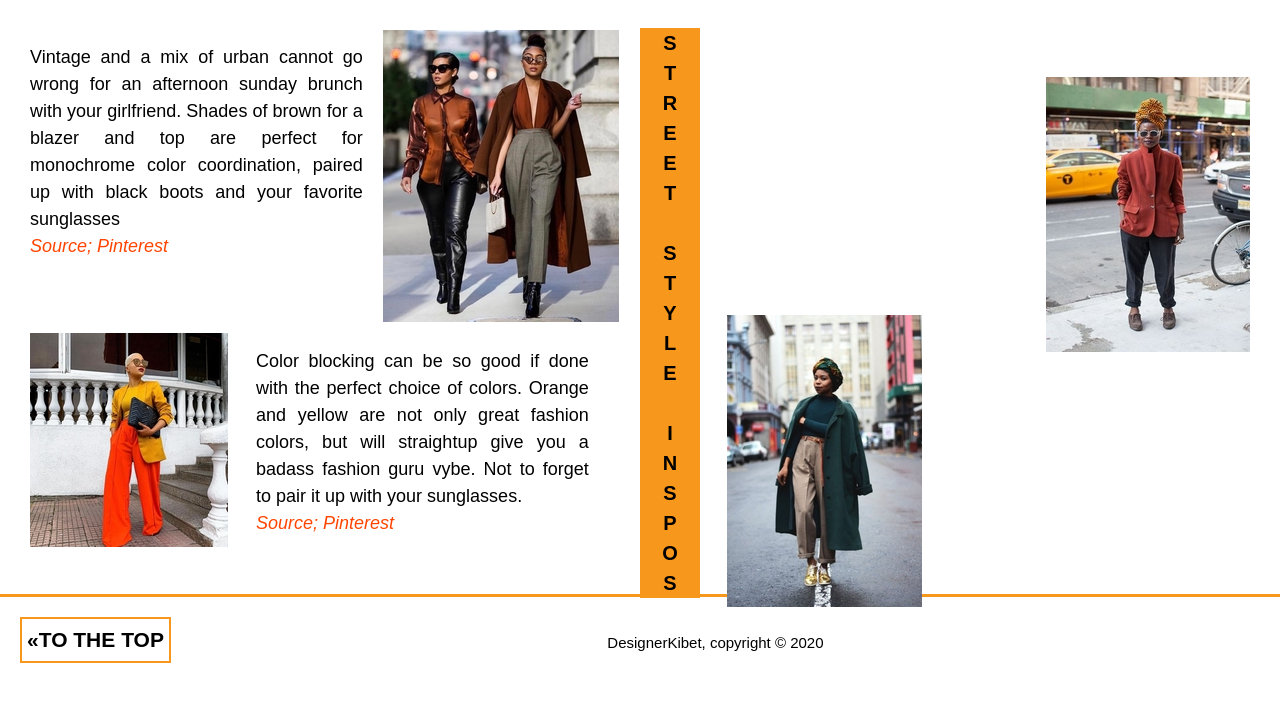
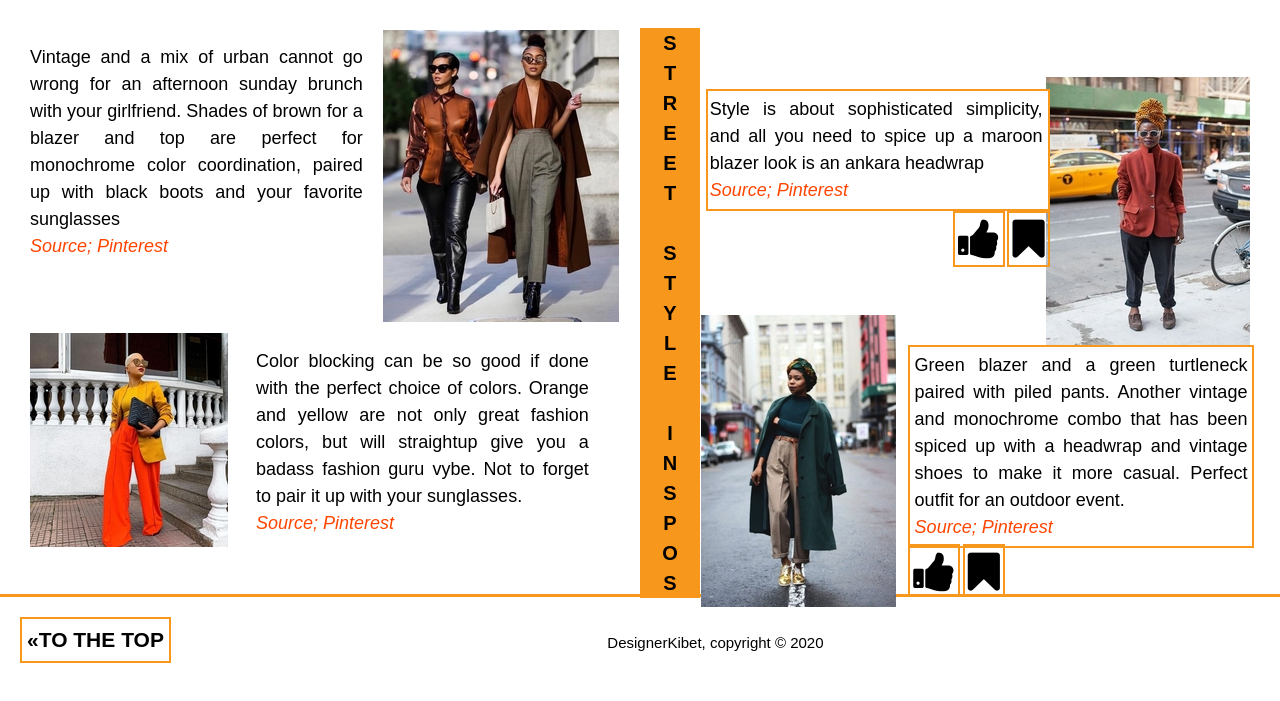
Before and after one commit to BTG001/designerkibet, a plain HTML site: page inspo.html in a window 1280 px wide. Shown: the part 87-788 px from the top of the page. Drawn offline with Linux system fonts and the light colour scheme.

Commit message:
Add font awesome icons, like and save

```diff
--- a/inspo.html
+++ b/inspo.html
@@ -21,6 +21,20 @@
               <h2 id="inspo">S<br>t<br>r<br>e<br>e<br>t<br><br>s<br>t<br>y<br>l<br>e<br><br>i<br>n<br>s<br>p<br>o<br>s<br></h2>
               <img class="headwrap" src="img/rsz_img10.jpg" alt="Ankara headwrap">
               <img class="green" src="img/rsz_img11.jpg" alt="Green blazer">
+              <h6 class="dark3" id="content">Style is about sophisticated simplicity, and all you need to spice up a maroon blazer look is an ankara headwrap<br><span id="italic">Source; Pinterest</span></h6>
+              <div class="like-content">
+                <i class="fa fa-thumbs-up fa-3x" aria-hidden="true"></i>
+                </div>
+              <div class="save-content">
+                <i class="fa fa-bookmark fa-3x" aria-hidden="true"></i>
+              </div>
+              <h6 class="dark3" id="turtle">Green blazer and a green turtleneck paired with piled pants. Another vintage and monochrome combo that has been spiced up with a headwrap and vintage shoes to make it more casual. Perfect outfit for an outdoor event.<br><span id="italic">Source; Pinterest</span></h6>
+              <div class="like">
+                <i class="fa fa-thumbs-up fa-3x" aria-hidden="true"></i>
+                </div>
+              <div class="save">
+                <i class="fa fa-bookmark fa-3x" aria-hidden="true"></i>
+              </div>
             </div>
         </section>
         <footer id="insporter">
--- a/styles.css
+++ b/styles.css
@@ -437,7 +437,7 @@ footer {
 .green {
   float: right;
   margin-top: -23.4%;
-  margin-right: 28%;
+  margin-right: 30%;
 }
 
 #turtleneck {
@@ -465,3 +465,62 @@ footer {
   border: #f7971c 2px solid;
   padding: 5px;
 }
+
+#content {
+  width: 26%;
+  float: right;
+  margin-right: 18%;
+  margin-top: -41%;
+  font-weight: normal;
+  font-family: Arial, Helvetica, sans-serif;
+  font-size: 18px;
+  border:  #f7971c 2px solid;
+  padding: 5px;
+  padding-left: 2px;
+}
+
+#turtle {
+  width: 26%;
+  float: right;
+  font-weight: normal;
+  font-family: Arial, Helvetica, sans-serif;
+  font-size: 18px;
+  margin-top: -21%;
+  margin-right: 2%;
+  border:  #f7971c 2px solid;
+  padding: 5px;
+}
+
+.like {
+  float: right;
+  margin-top: -5.5%;
+  margin-right: 25%;
+  border:  #f7971c 2px solid;
+  padding: 3px;
+  padding-bottom: 0px;
+}
+
+.save {
+  float: right;
+  margin-top: -5.5%;
+  margin-right: 21.5%;
+  border:  #f7971c 2px solid;
+  padding: 3px;
+  padding-bottom: 0px;
+}
+
+.like-content {
+  float: right;
+  margin-top: -31.5%;
+  margin-right: 21.5%;
+  border:  #f7971c 2px solid;
+  padding: 3px;
+}
+
+.save-content {
+  float: right;
+  margin-top: -31.5%;
+  margin-right: 18%;
+  border:  #f7971c 2px solid;
+  padding: 3px;
+}
```
